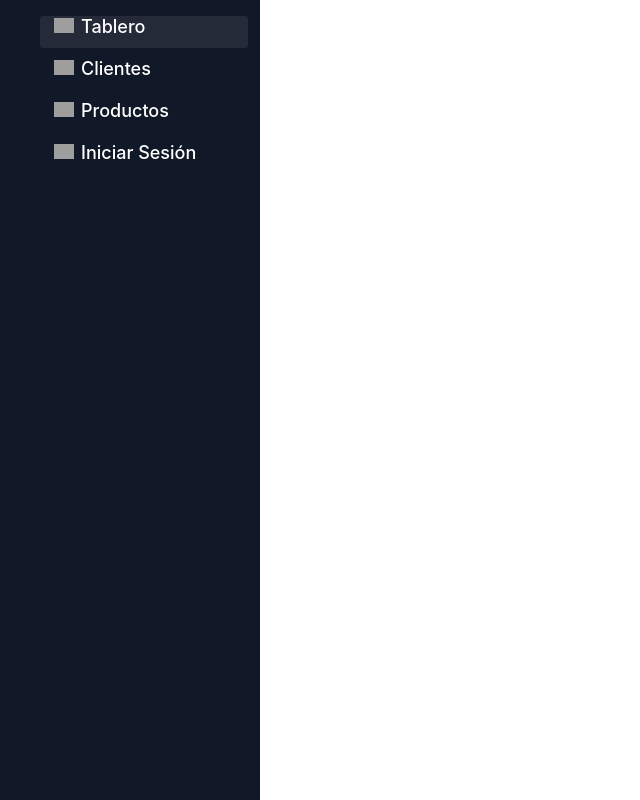
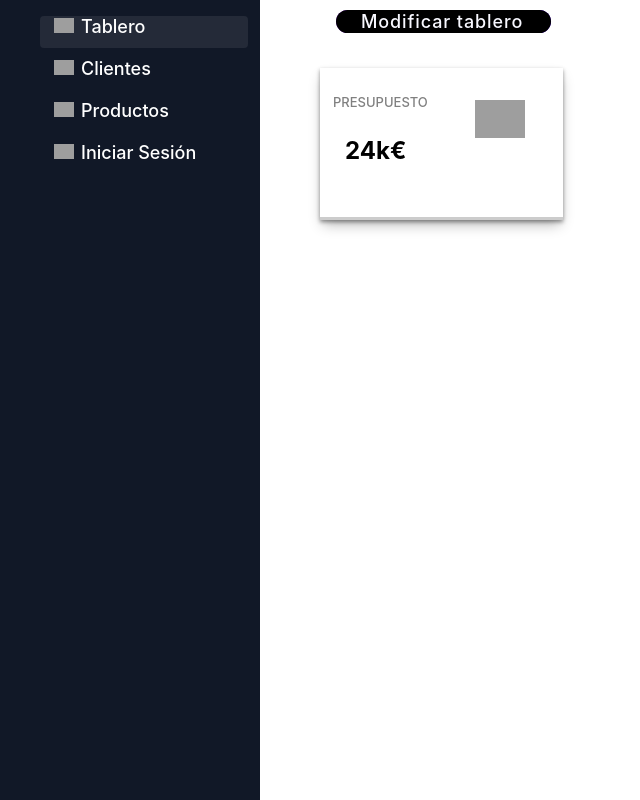
Before and after one commit to rubengarzon/sistema-gestion, a React (Create React App) app: page / in a window 1280 px wide. Shown: the whole page, without its empty margins (0-640 px from the left). Built offline with nearby package versions, Linux system fonts and the light colour scheme; grey boxes are pictures that could not be loaded.

Commit message:
pagina ajustes creada

```diff
--- a/src/App.css
+++ b/src/App.css
@@ -1,8 +1,4 @@
 .App {
-  text-align: center;
-}
-
-.tablero-titulo {
   text-align: center;
 }
 
@@ -36,9 +32,72 @@
 }
 
 .cards {
-  margin: 100px 0px 0px 353px;
+  margin: 0px 0px 0px 347px;
   display: grid;
   grid-template-columns: repeat(3, 1fr);
+}
+
+.card {
+  text-align: center;
+  width: 190px;
+  height: 254px;
+  background: rgb(255, 255, 255);
+  border-radius: 0.4em;
+  box-shadow: 0.3em 0.3em 0.7em #00000015;
+  transition: border 0.5s cubic-bezier(0.175, 0.885, 0.32, 1.275);
+  border: rgb(250, 250, 250) 0.2em solid;
+  margin: 0px 55px 55px 0px;
+}
+
+.cards-tablero {
+  margin-left: 20em;
+}
+
+.card-tablero {
+  margin: 35px 0px 0px 0px;
+  width: 243px;
+  height: 152px;
+  background: white;
+  box-shadow: rgba(0, 0, 0, 0.4) 0px 2px 4px,
+    rgba(0, 0, 0, 0.3) 0px 7px 13px -3px, rgba(0, 0, 0, 0.2) 0px -3px 0px inset;
+}
+
+.container-tablero-bloque {
+  display: flex;
+  flex-direction: column;
+}
+
+.container-tablero-bloque .btn-tablero {
+  margin: 10px 0px 0px 21em;
+}
+
+.card-tablero-bloque {
+  display: flex;
+}
+
+.card-tablero-icon {
+  margin: 32px 0px 0px 34px;
+}
+
+.card-tablero h3 {
+  color: gray;
+  font-weight: 500;
+  font-size: 13px;
+  padding: 1em;
+}
+
+.card-tablero h2 {
+  margin: 0px 0px 0px 25px;
+}
+
+.card p {
+  font-size: 13px;
+  text-align: justify;
+  padding: 1em;
+}
+
+.card:hover {
+  border: #006fff 0.2em solid;
 }
 
 .link-active {
@@ -106,26 +165,13 @@ table td {
   background: #000000;
 }
 
-.card {
-  text-align: center;
-  width: 190px;
-  height: 254px;
-  background: rgb(255, 255, 255);
-  border-radius: 0.4em;
-  box-shadow: 0.3em 0.3em 0.7em #00000015;
-  transition: border 0.5s cubic-bezier(0.175, 0.885, 0.32, 1.275);
-  border: rgb(250, 250, 250) 0.2em solid;
-  margin: 0px px 55px 55px 0px;
+.flex-column {
+  display: flex;
+  flex-direction: column;
 }
 
-.card p {
-  font-size: 13px;
-  text-align: justify;
-  padding: 1em;
-}
-
-.card:hover {
-  border: #006fff 0.2em solid;
+.flex-column div {
+  align-self: center;
 }
 
 .cssbuttons-io {
--- a/src/App.js
+++ b/src/App.js
@@ -4,6 +4,7 @@ import Clientes from "./pages/Clientes";
 import Productos from "./pages/Productos";
 import IniciarSesion from "./pages/IniciarSesion";
 import AddCustomer from "./pages/AddCustomer";
+import Ajustes from "./pages/Ajustes";
 import { BrowserRouter, Routes, Route } from "react-router-dom";
 import { firebaseConfig } from "./utils/firebase";
 
@@ -18,6 +19,7 @@ function App() {
         <Route exact path="/productos" element={<Productos />} />
         <Route exact path="/iniciarsesion" element={<IniciarSesion />} />
         <Route exact path="/addcustomer" element={<AddCustomer />} />
+        <Route exact path="/ajustes" element={<Ajustes />} />
       </Routes>
     </BrowserRouter>
   );
--- /dev/null
+++ b/src/pages/Ajustes.js
@@ -0,0 +1,7 @@
+import "../App.css";
+
+function Ajustes() {
+  return <></>;
+}
+
+export default Ajustes;
--- a/src/pages/productos.js
+++ b/src/pages/productos.js
@@ -19,6 +19,10 @@ function Productos() {
     <>
       <div className="container-products">
         <Navbar />
+        <div className="flex-column">
+          <div>
+            <h2>Productos</h2>
+          </div>
           <div className="cards">
             {productos.map((producto) => (
               <>
@@ -31,6 +35,7 @@ function Productos() {
             ))}
           </div>
         </div>
+      </div>
     </>
   );
 }
--- a/src/pages/tablero.js
+++ b/src/pages/tablero.js
@@ -4,7 +4,30 @@ function Tablero() {
   return (
     <div className="container-tablero">
       <Navbar />
-      <h1 className="tablero-titulo">Tablero</h1>
+      <div className="container-tablero-bloque">
+        <div className="btn-tablero">
+          <button className="cssbuttons-io">
+            <span>Modificar tablero</span>
+          </button>
+        </div>
+        <div className="cards-tablero">
+          <div class="card-tablero">
+            <div className="card-tablero-bloque">
+              <div>
+                <h3>PRESUPUESTO</h3>
+                <h2>24k€</h2>
+              </div>
+              <div className="card-tablero-icon">
+                <img
+                  src="https://icon-library.com/images/budget-icon-png/budget-icon-png-6.jpg"
+                  width="50"
+                  alt=""
+                ></img>
+              </div>
+            </div>
+          </div>
+        </div>
+      </div>
     </div>
   );
 }
```
Lines whose indentation alone changed are shown as unchanged.
